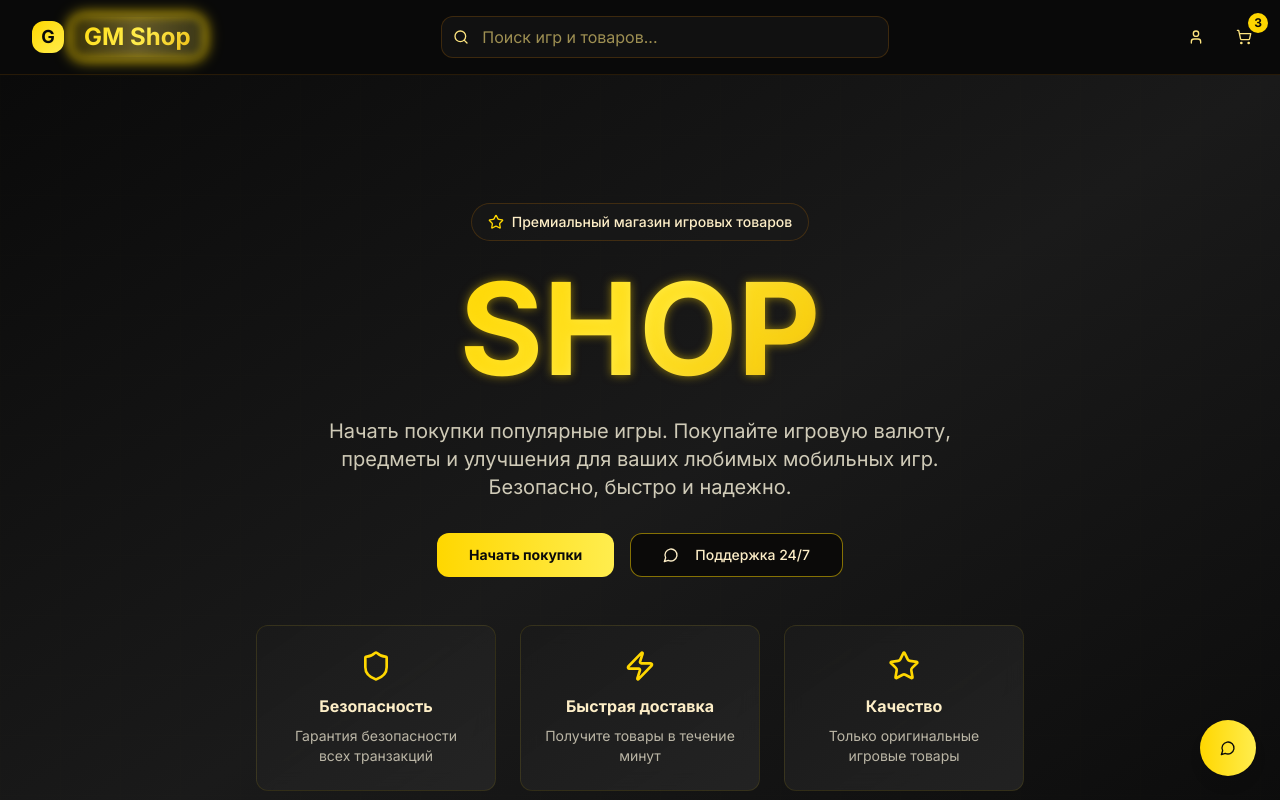
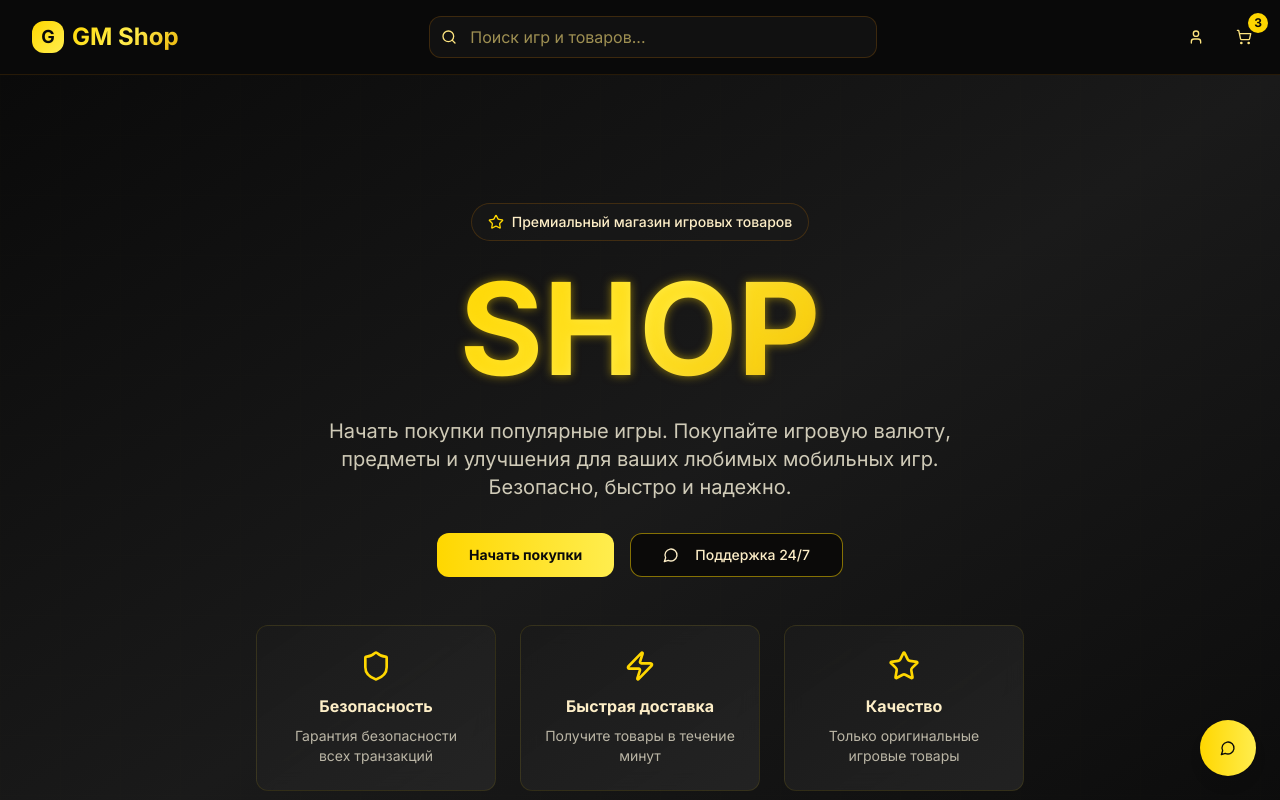
Before and after one commit to worq1337/gm-shop-arcade-mobile, a React (Vite) app: page / in a window 1280 px wide. Shown: the top 800 px of the page. Built offline with nearby package versions, Linux system fonts and the light colour scheme.

Commit message:
Remove animation from logo
Removed the animation from the "GM Shop" logo on the main screen.

```diff
--- a/src/components/Header.tsx
+++ b/src/components/Header.tsx
@@ -14,13 +14,7 @@ const Header = () => {
               <div className="w-8 h-8 bg-gradient-to-br from-gold-500 to-gold-600 rounded-lg flex items-center justify-center animate-float">
                 <span className="text-gaming-dark font-bold text-lg">G</span>
               </div>
-              <div className="relative">
-                {/* Анимированный фон */}
-                <div className="absolute inset-0 bg-gradient-to-r from-gold-500/20 via-gold-400/30 to-gold-600/20 rounded-lg blur-sm animate-glow"></div>
-                <div className="absolute inset-0 bg-gradient-to-r from-transparent via-gold-500/10 to-transparent rounded-lg animate-pulse"></div>
-                {/* Основной текст */}
-                <h1 className="relative text-2xl font-bold gold-gradient px-3 py-1 rounded-lg">GM Shop</h1>
-              </div>
+              <h1 className="text-2xl font-bold gold-gradient">GM Shop</h1>
             </div>
           </div>
 
```
